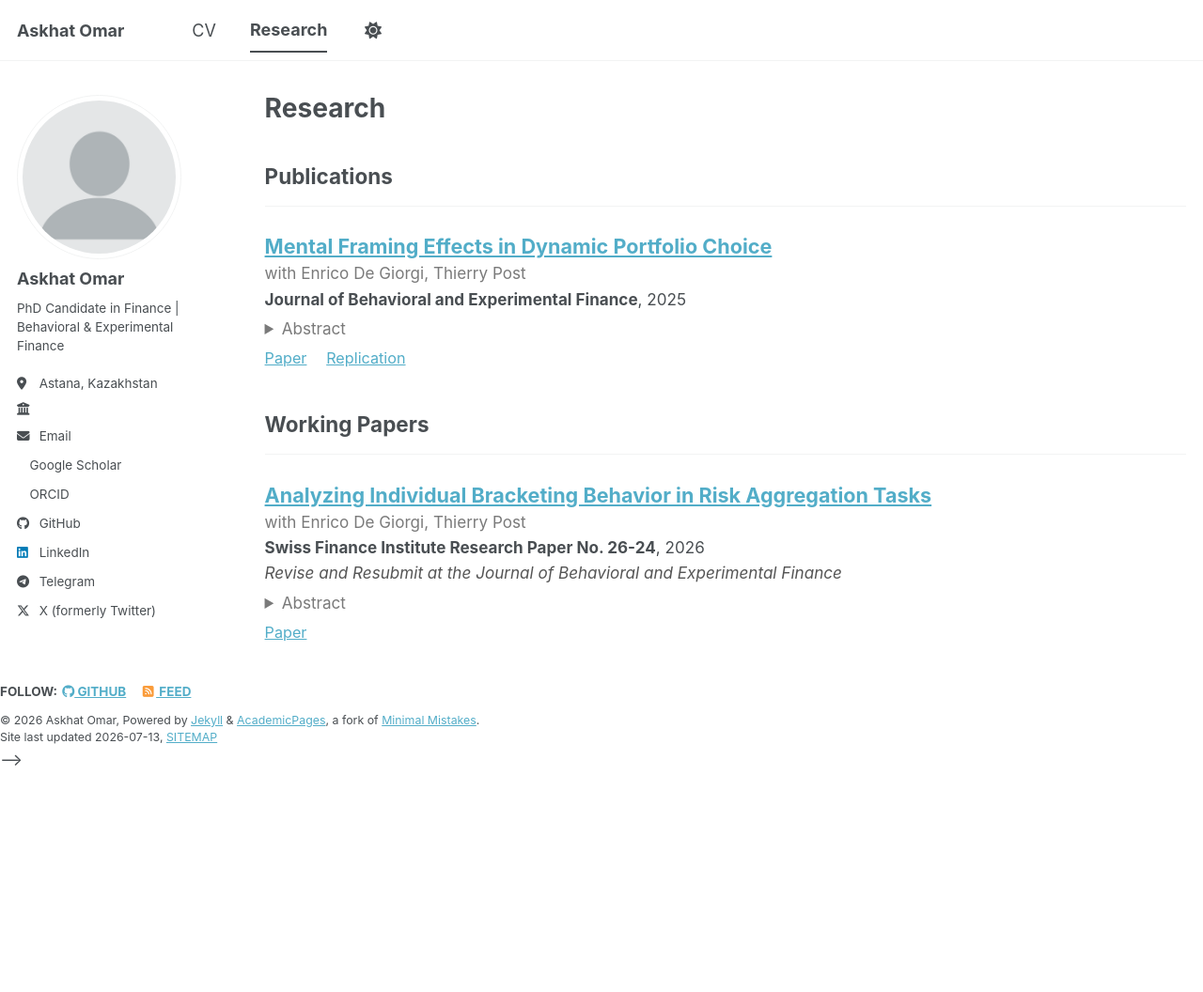
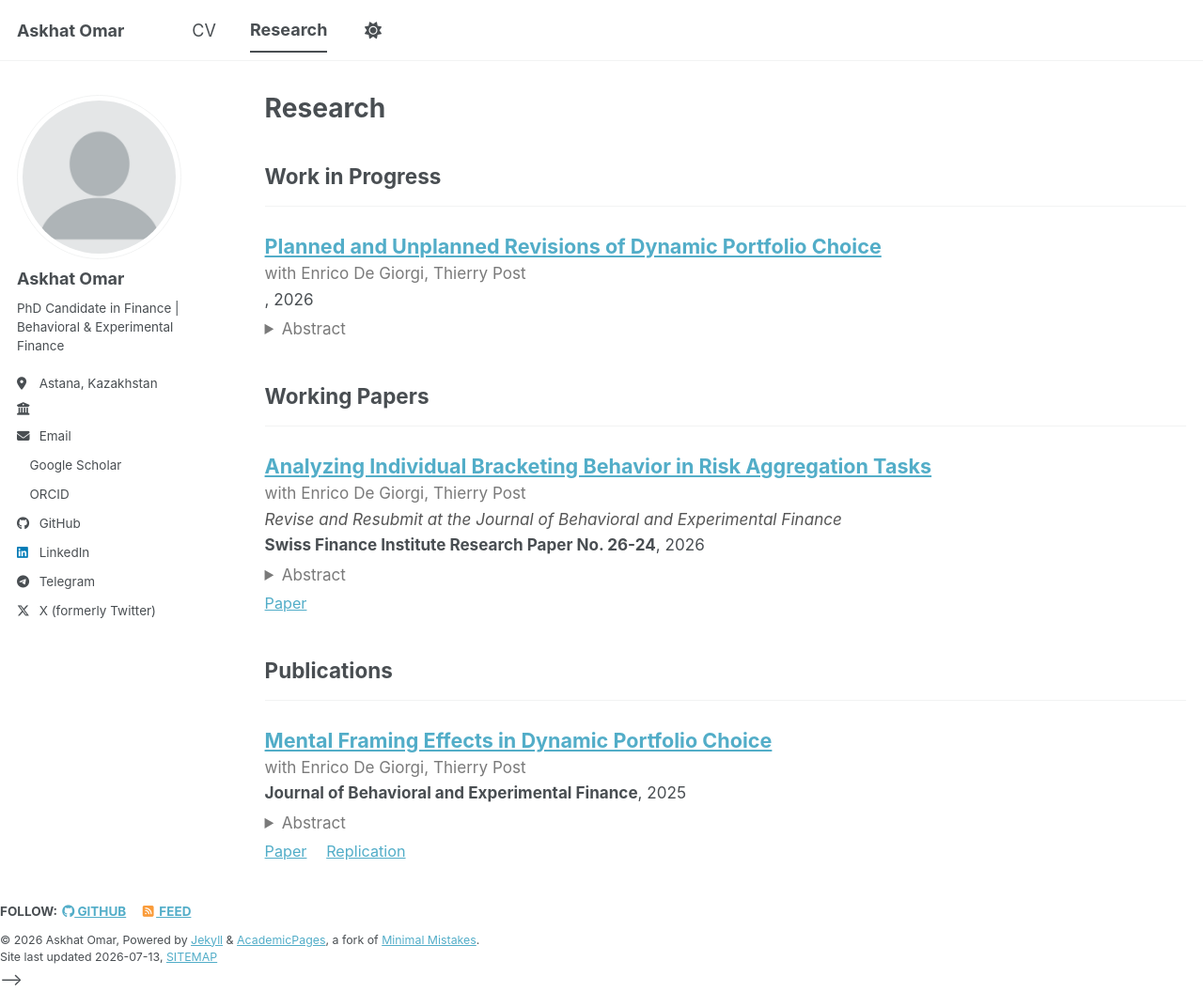
Before and after one commit to askhat-omar/askhat-omar.github.io, a Jekyll site: the page built from _pages/publications.html, in a window 1280 px wide and 1056 px high. Shown: the whole window at 94% size. Built offline with Jekyll 4.4.1, drawn with Linux system fonts in a browser that asks for light colours; a style sheet for code colours, icons or effects is not loaded.

Commit message:
Finalizing the Research page

```diff
--- a/_config.yml
+++ b/_config.yml
@@ -84,12 +84,12 @@ author:
 
 # Publication Category - The following the list of publication categories and their headings
 publication_category:
+  inprogress:
+    title: 'Work in Progress'
+  workingpapers:
+    title: 'Working Papers'
   articles:
     title: 'Publications'
-  workingpapers:
-    title: 'Working Papers'
-  inprogress:
-    title: 'Work in Progress'
   # jobmarketpaper:
   #   titel: 'Job Market Paper'
   # manuscripts:
--- a/_includes/archive-single.html
+++ b/_includes/archive-single.html
@@ -44,8 +44,8 @@
         {% elsif post.collection == 'publications' %}
           {% if post.jmp %}<p><span class="pub-jmp">Job Market Paper</span></p>{% endif %}
           {% if post.coauthors %}<p class="pub-coauthors">with {{ post.coauthors }}</p>{% endif %}
+          {% if post.status %}<p class="pub-status"><em>{{ post.status }}</em></p>{% endif %}
           <p class="pub-venue"><strong>{{ post.venue }}</strong>{% if post.date %}, {{ post.date | default: "1900-01-01" | date: "%Y" }}{% endif %}</p>
-          {% if post.status %}<p class="pub-status"><em>{{ post.status }}</em></p>{% endif %}
           {% if post.excerpt %}<details class="pub-abstract"><summary>Abstract</summary>{{ post.excerpt | markdownify }}</details>{% endif %}
           {% if post.paperurl or post.codeurl or post.dataurl or post.slidesurl %}
           <p class="pub-links">
--- /dev/null
+++ b/_publications/2026-06-01-dynamic-inconsistency.md
@@ -0,0 +1,8 @@
+---
+title: 'Planned and Unplanned Revisions of Dynamic Portfolio Choice'
+coauthors: 'Enrico De Giorgi, Thierry Post'
+collection: publications
+category: inprogress
+permalink: /publication/2026-06-01-dynamic-inconsistency
+date: 2026-06-01
+---
```
